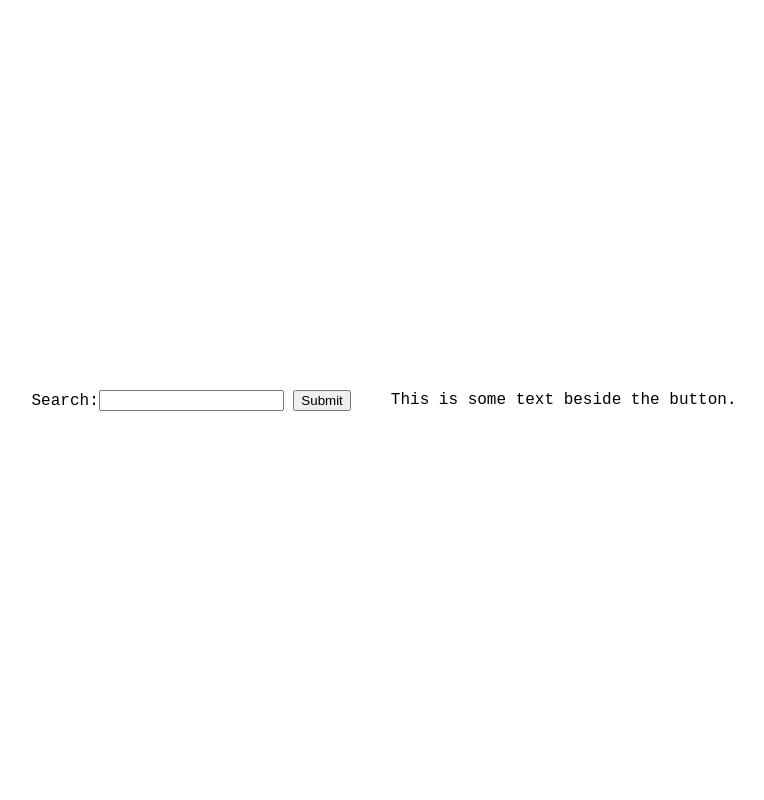
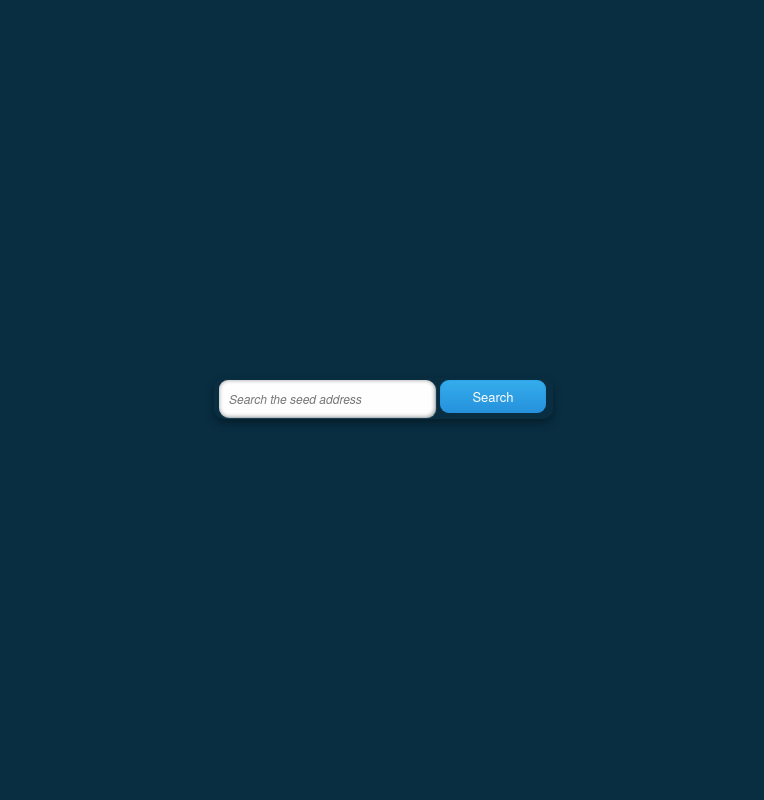
Before and after one commit to San-kalp/Kavach, a Django app: page /lab in a window 1280 px wide. Shown: the whole page, without its empty margins (256-1020 px from the left). Run offline with Django 3.2, Linux system fonts and the light colour scheme.

Commit message:
beautified lab

```diff
--- a/Defendify-project/lab/templates/lab/index.html
+++ b/Defendify-project/lab/templates/lab/index.html
@@ -1,41 +1,143 @@
 <!DOCTYPE html>
 <html lang="en">
+
 <head>
     <meta charset="UTF-8">
     <meta name="viewport" content="width=device-width, initial-scale=1.0">
     <title>Home Page</title>
     <style>
+        *,*:after,*:before {
+            box-sizing: border-box;
+            -moz-box-sizing: border-box;
+            -webkit-box-sizing: border-box;
+        }
+
+        .cf:before,
+        .cf:after {
+            content: "";
+            display: table;
+        }
+
+        .cf:after {
+            clear: both;
+        }
+
         body {
-            font-family: 'Courier New', Courier, monospace;
+            background: #092e42;
+            color: #fff;
+            font: 12px/18px 'HelveticaNeue', Helvetica, Arial, sans-serif;
             display: flex;
             justify-content: center;
             align-items: center;
             height: 100vh;
             margin: 0;
         }
+
         .container {
             display: flex;
             align-items: center;
         }
+
         .form {
-            padding: 20px;
+            background: #f4f4f4;
+            background: rgba(244, 244, 244, 0);
+            left: 50%;
+            padding: 2px 5px;
+            position: absolute;
+            margin: -22px 0 0 -170px;
+            top: 50%;
+            width: 339px;
+            box-shadow: 0 4px 9px rgba(0, 0, 0, .37);
+            -moz-box-shadow: 0 4px 9px rgba(0, 0, 0, .37);
+            -webkit-box-shadow: 0 4px 9px rgba(0, 0, 0, .37);
+            border-radius: 10px;
+            -moz-border-radius: 10px;
+            -webkit-border-radius: 10px
         }
+
+        .form input,
+        .form button {
+            float: left
+        }
+
         .text {
             padding: 20px;
             text-align: right;
         }
+
+        a,a:visited {
+            color: #fff
+        }
+
+        .form input {
+            background: #fefefe;
+            border: none;
+            font: 12px/12px 'HelveticaNeue', Helvetica, Arial, sans-serif;
+            margin-right: 5px;
+            padding: 10px;
+            width: 216px;
+            box-shadow: 0 0 4px rgba(0, 0, 0, .4) inset, 1px 1px 1px rgba(255, 255, 255, .75);
+            -moz-box-shadow: 0 0 4px rgba(0, 0, 0, .4) inset, 1px 1px 1px rgba(255, 255, 255, .75);
+            -webkit-box-shadow: 0 0 4px rgba(0, 0, 0, .4) inset, 1px 1px 1px rgba(255, 255, 255, .75);
+            border-radius: 9px;
+            -moz-border-radius: 9px;
+            -webkit-border-radius: 9px
+        }
+
+        .form input:focus {
+            outline: none;
+            box-shadow: 0 0 4px #0d76be inset;
+            -moz-box-shadow: 0 0 4px #0d76be inset;
+            -webkit-box-shadow: 0 0 4px #0d76be inset;
+        }
+
+        .form input::-webkit-input-placeholder {
+            font-style: italic;
+            line-height: 15px
+        }
+
+        .form input:-moz-placeholder {
+            font-style: italic;
+            line-height: 15px
+        }
+
+        .form button {
+            background: rgb(52, 173, 236);
+            background: -moz-linear-gradient(top, rgba(52, 173, 236, 1) 0%, rgba(38, 145, 220, 1) 100%);
+            background: -webkit-gradient(linear, left top, left bottom, color-stop(0%, rgba(52, 173, 236, 1)), color-stop(100%, rgba(38, 145, 220, 1)));
+            background: -webkit-linear-gradient(top, rgba(52, 173, 236, 1) 0%, rgba(38, 145, 220, 1) 100%);
+            background: -o-linear-gradient(top, rgba(52, 173, 236, 1) 0%, rgba(38, 145, 220, 1) 100%);
+            background: -ms-linear-gradient(top, rgba(52, 173, 236, 1) 0%, rgba(38, 145, 220, 1) 100%);
+            background: linear-gradient(to bottom, rgba(52, 173, 236, 1) 0%, rgba(38, 145, 220, 1) 100%);
+            filter: progid:DXImageTransform.Microsoft.gradient(startColorstr='#34adec', endColorstr='#2691dc', GradientType=0);
+            border: none;
+            color: #fff;
+            cursor: pointer;
+            font: 13px/13px 'HelveticaNeue', Helvetica, Arial, sans-serif;
+            padding: 10px;
+            width: 106px;
+            box-shadow: 0 0 2px #2692dd inset;
+            -moz-box-shadow: 0 0 2px #2692dd inset;
+            -webkit-box-shadow: 0 0 2px #2692dd inset;
+            border-radius: 9px;
+            -moz-border-radius: 9px;
+            -webkit-border-radius: 9px;
+        }
+
+        .form button:hover {
+            opacity: .9;
+        }
     </style>
 </head>
+
 <body>
     <div class="container">
-        <form class="form" method="POST">
+        <form class="form cf" method="POST">
             {% csrf_token %}
-            {{ form }}
-            <button type="submit">Submit</button>
+            <input type="text" placeholder="Search the seed address">
+            <button type="submit">Search</button>
         </form>
-        <div class="text">
-            <p>This is some text beside the button.</p>
-        </div>
     </div>
 </body>
+
 </html>
--- a/Defendify-project/lab/templates/lab/show_data1.html
+++ b/Defendify-project/lab/templates/lab/show_data1.html
@@ -1,6 +1,7 @@
 <!DOCTYPE html>
 <html>
 <head>
+    <meta charset="utf-8">
     <meta name="viewport" content="width=device-width, initial-scale=1.0">
     <title>Show data</title>
     <style>
--- a/Defendify-project/lab/templates/pvis_graph_file.html
+++ b/Defendify-project/lab/templates/pvis_graph_file.html
@@ -1,7 +1,8 @@
+<!DOCTYPE html>
 <html>
     <head>
         <meta charset="utf-8">
-
+        <meta name="viewport" content="width=device-width, initial-scale=1.0">
             <script src="lib/bindings/utils.js"></script>
             <link rel="stylesheet" href="https://cdnjs.cloudflare.com/ajax/libs/vis-network/9.1.2/dist/dist/vis-network.min.css" integrity="sha512-WgxfT5LWjfszlPHXRmBWHkV2eceiWTOBvrKCNbdgDYTHrT2AeLCGbF4sZlZw3UMN3WtL0tGUoIAKsu8mllg/XA==" crossorigin="anonymous" referrerpolicy="no-referrer" />
             <script src="https://cdnjs.cloudflare.com/ajax/libs/vis-network/9.1.2/dist/vis-network.min.js" integrity="sha512-LnvoEWDFrqGHlHmDD2101OrLcbsfkrzoSpvtSQtxK3RMnRV0eOkhhBN2dXHKRrUU8p2DGRTk35n4O8nWSVe1mQ==" crossorigin="anonymous" referrerpolicy="no-referrer"></script>
```
